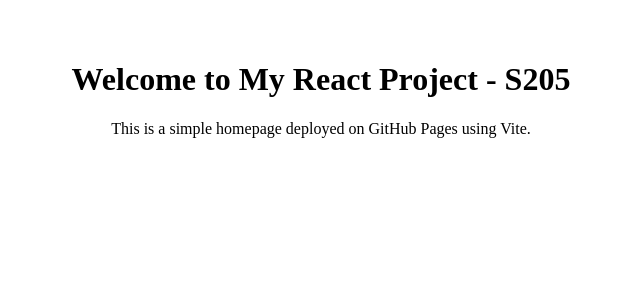
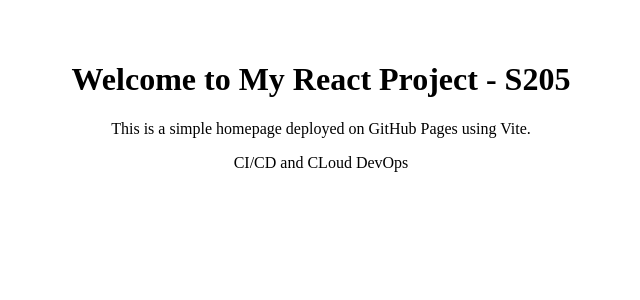
Before and after one commit to JeenepallyAdiseshu/reactapp205-gitactions, a React (Vite) app: page / in a window 1280 px wide. Shown: the top 300 px of the page, without its empty margins (319-959 px from the left). Built offline with nearby package versions, Linux system fonts and the light colour scheme.

Commit message:
updated App.jsx

```diff
--- a/src/App.jsx
+++ b/src/App.jsx
@@ -5,6 +5,7 @@
     <div className="container">
       <h1>Welcome to My React Project - S205</h1>
       <p>This is a simple homepage deployed on GitHub Pages using Vite.</p>
+      <p>CI/CD and CLoud DevOps</p>
     </div>
   );
 }
```
